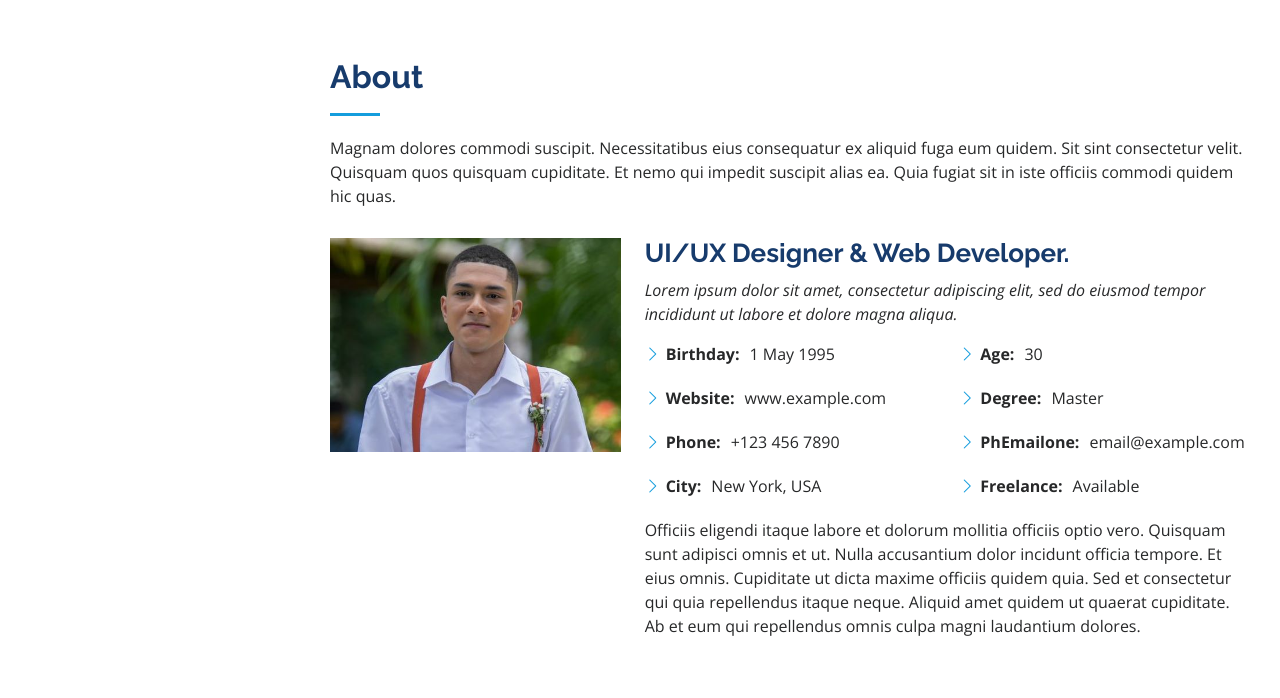
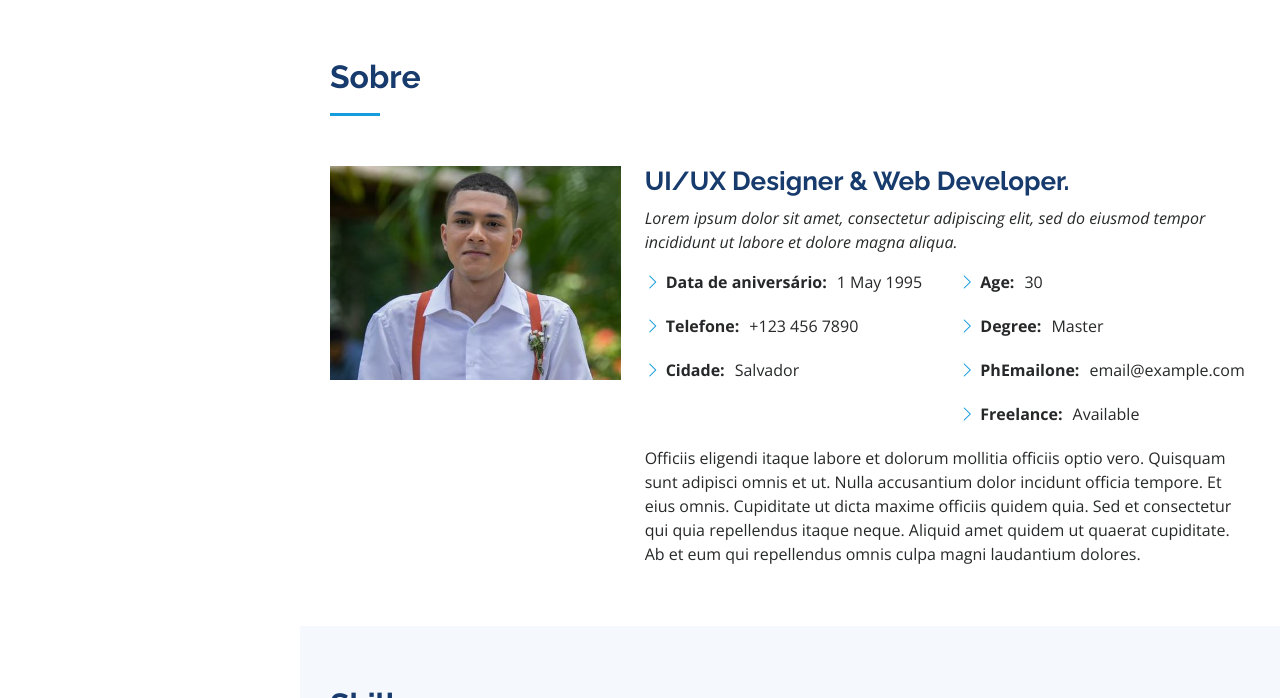
Before and after one commit to josuepsantos/iportfolio, a plain HTML site: page index.html in a window 1280 px wide. Shown: the part 802-1500 px from the top of the page. Drawn offline with nearby package versions, Linux system fonts and the light colour scheme.

Commit message:
Atualização da seção Sobre

```diff
--- a/index.html
+++ b/index.html
@@ -84,8 +84,7 @@
       <div class="container">
 
         <div class="section-title">
-          <h2>About</h2>
-          <p>Magnam dolores commodi suscipit. Necessitatibus eius consequatur ex aliquid fuga eum quidem. Sit sint consectetur velit. Quisquam quos quisquam cupiditate. Et nemo qui impedit suscipit alias ea. Quia fugiat sit in iste officiis commodi quidem hic quas.</p>
+          <h2>Sobre</h2>
         </div>
 
         <div class="row">
@@ -101,10 +100,9 @@
             <div class="row">
               <div class="col-lg-6">
                 <ul>
-                  <li><i class="bi bi-chevron-right"></i> <strong>Birthday:</strong> <span>1 May 1995</span></li>
-                  <li><i class="bi bi-chevron-right"></i> <strong>Website:</strong> <span>www.example.com</span></li>
-                  <li><i class="bi bi-chevron-right"></i> <strong>Phone:</strong> <span>+123 456 7890</span></li>
-                  <li><i class="bi bi-chevron-right"></i> <strong>City:</strong> <span>New York, USA</span></li>
+                  <li><i class="bi bi-chevron-right"></i> <strong>Data de aniversário:</strong> <span>1 May 1995</span></li>
+                  <li><i class="bi bi-chevron-right"></i> <strong>Telefone:</strong> <span>+123 456 7890</span></li>
+                  <li><i class="bi bi-chevron-right"></i> <strong>Cidade:</strong> <span>Salvador</span></li>
                 </ul>
               </div>
               <div class="col-lg-6">
```
